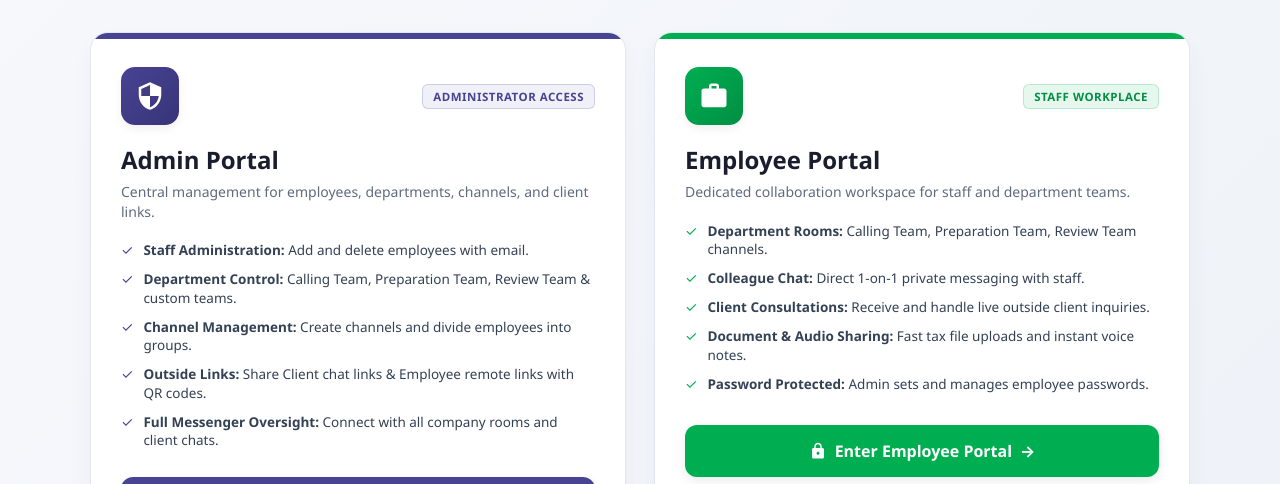
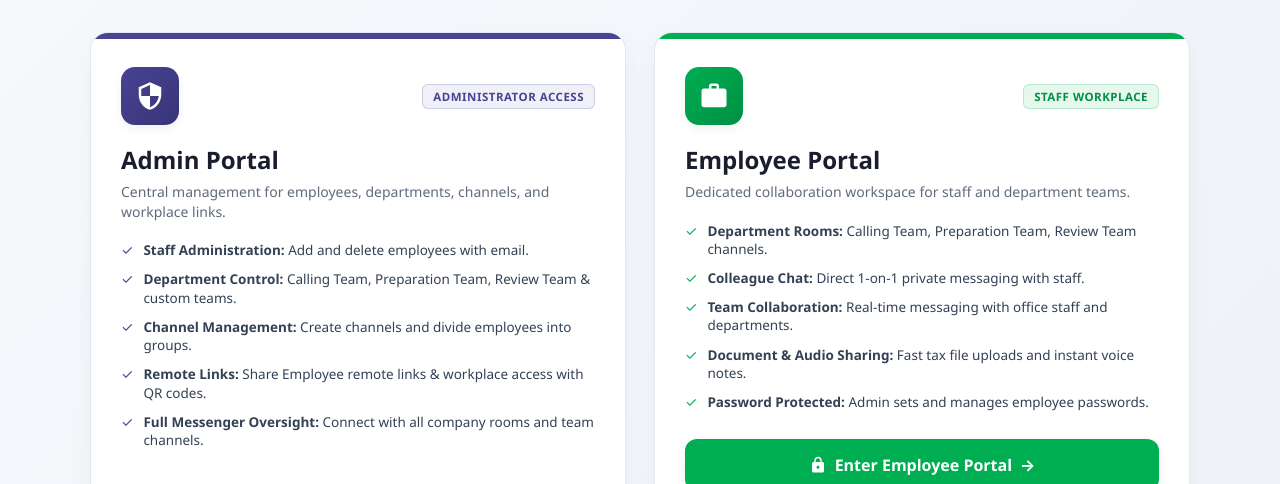
Before and after one commit to yogimirthi/regiustax-workplace, a website: page public/gateway.html in a window 1280 px wide. Shown: the part 285-769 px from the top of the page. Drawn offline with Linux system fonts and the light colour scheme; a web font is replaced by a local one.

```diff
--- a/public/gateway.html
+++ b/public/gateway.html
@@ -335,8 +335,9 @@
       font-family: monospace;
     }
 
-    /* Client Helpdesk Bottom Banner */
+    /* Client Helpdesk Bottom Banner (Hidden for internal testing) */
     .client-helpdesk-banner {
+      display: none !important;
       width: 100%;
       background: white;
       border: 1px solid var(--border-color);
@@ -526,7 +527,7 @@
         </div>
 
         <h2 class="portal-name">Admin Portal</h2>
-        <p class="portal-tagline">Central management for employees, departments, channels, and client links.</p>
+        <p class="portal-tagline">Central management for employees, departments, channels, and workplace links.</p>
 
         <ul class="portal-features-list">
           <li>
@@ -543,11 +544,11 @@
           </li>
           <li>
             <span class="feature-check">✓</span>
-            <span><strong>Outside Links:</strong> Share Client chat links & Employee remote links with QR codes.</span>
+            <span><strong>Remote Links:</strong> Share Employee remote links & workplace access with QR codes.</span>
           </li>
           <li>
             <span class="feature-check">✓</span>
-            <span><strong>Full Messenger Oversight:</strong> Connect with all company rooms and client chats.</span>
+            <span><strong>Full Messenger Oversight:</strong> Connect with all company rooms and team channels.</span>
           </li>
         </ul>
 
@@ -584,7 +585,7 @@
           </li>
           <li>
             <span class="feature-check">✓</span>
-            <span><strong>Client Consultations:</strong> Receive and handle live outside client inquiries.</span>
+            <span><strong>Team Collaboration:</strong> Real-time messaging with office staff and departments.</span>
           </li>
           <li>
             <span class="feature-check">✓</span>
```
